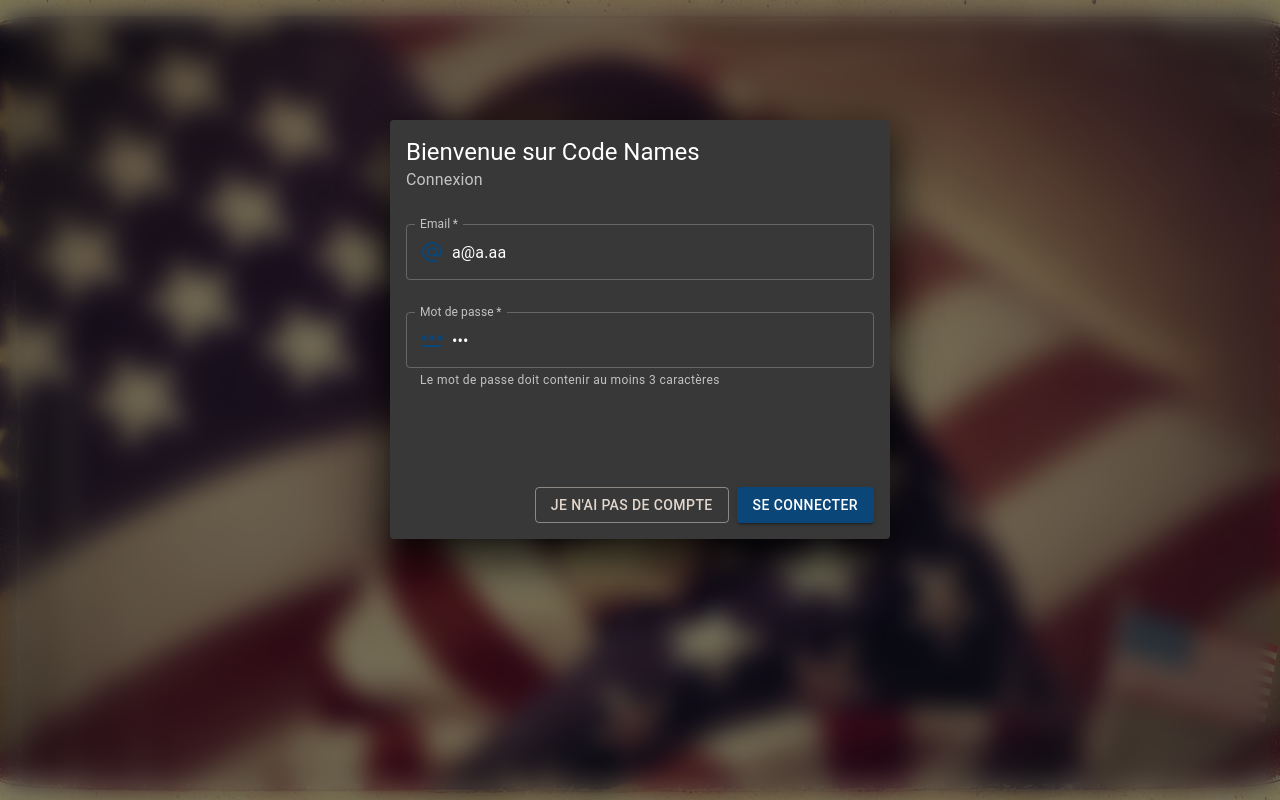
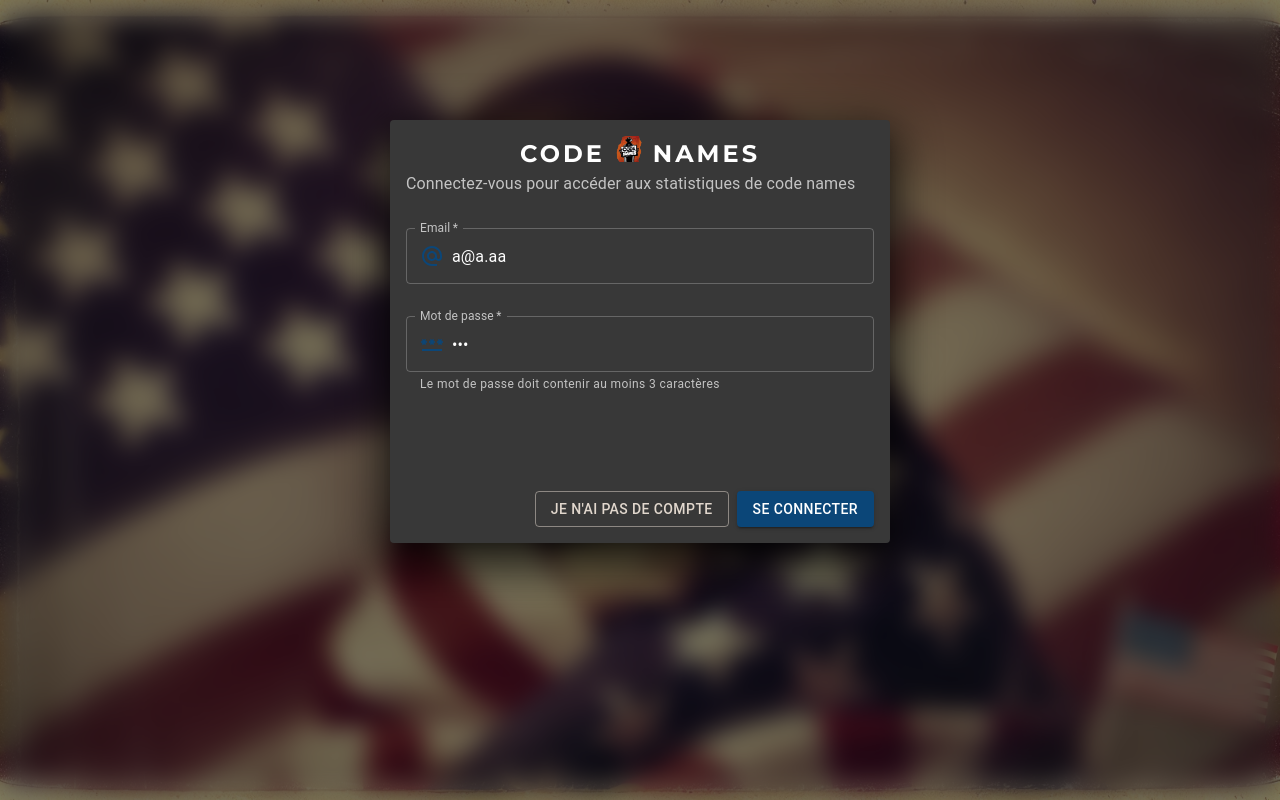
Before and after one commit to codeNamesLEMFA01/frontend, a React (Vite) app: page / in a window 1280 px wide. Built offline with nearby package versions, Linux system fonts and the light colour scheme; no server answers.

Commit message:
feat/new_auth: update header form style

```diff
--- a/src/components/auth/Login/LoginForm.tsx
+++ b/src/components/auth/Login/LoginForm.tsx
@@ -12,9 +12,11 @@ import {
   Snackbar,
   Stack,
   TextField,
+  Typography,
 } from "@mui/material"
 
 import bg from "@assets/bb_amer-flag.webp"
+import logo from "@assets/logo.png"
 import { AlternateEmail, Password } from "@mui/icons-material"
 
 import DarkCard from "@src/components/common/DarkCard/DarkCard"
@@ -26,7 +28,7 @@ import useLoginForm from "./hooks/useLoginForm"
 interface IProps {
   setIsConnected: Dispatch<React.SetStateAction<boolean>>
 }
-
+const SUBHEADER_SENTENCE = "-vous pour accéder aux statistiques de code names"
 const LoginForm = ({ setIsConnected }: IProps) => {
   const {
     credentials,
@@ -84,8 +86,25 @@ const LoginForm = ({ setIsConnected }: IProps) => {
             elevation={24}
           >
             <CardHeader
-              title="Bienvenue sur Code Names"
-              subheader={isLoginForm ? "Connexion" : "Inscription"}
+              title={
+                <Typography
+                  textTransform="uppercase"
+                  fontFamily="Montserrat"
+                  fontWeight={700}
+                  fontSize={24}
+                  letterSpacing={3}
+                  textAlign="center"
+                >
+                  code
+                  <Box component="img" src={logo} width={48} />
+                  names
+                </Typography>
+              }
+              subheader={
+                isLoginForm
+                  ? `Connectez${SUBHEADER_SENTENCE}`
+                  : `Inscrivez${SUBHEADER_SENTENCE}`
+              }
             />
             <CardContent>
               <Stack
```
